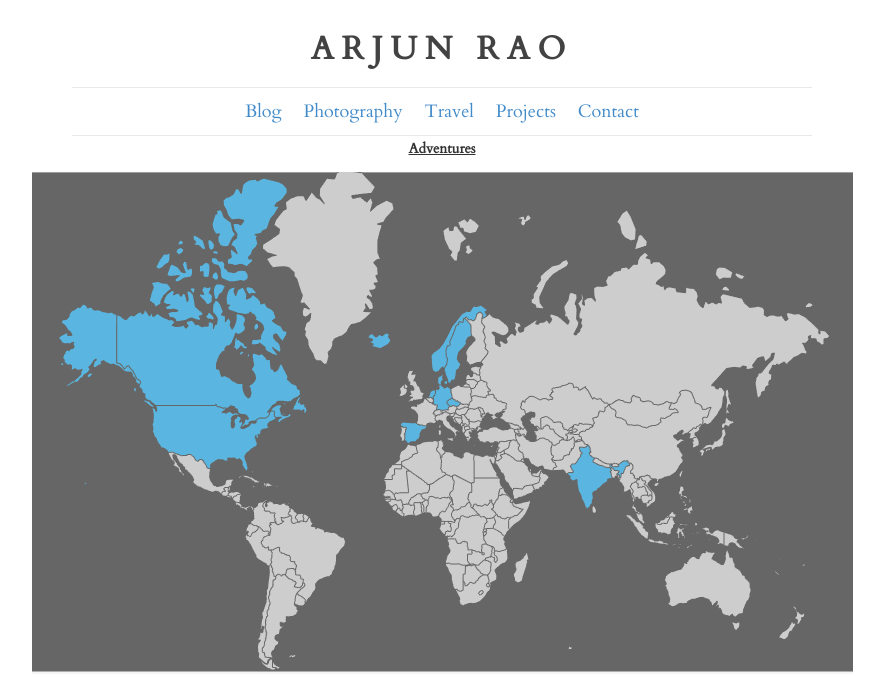
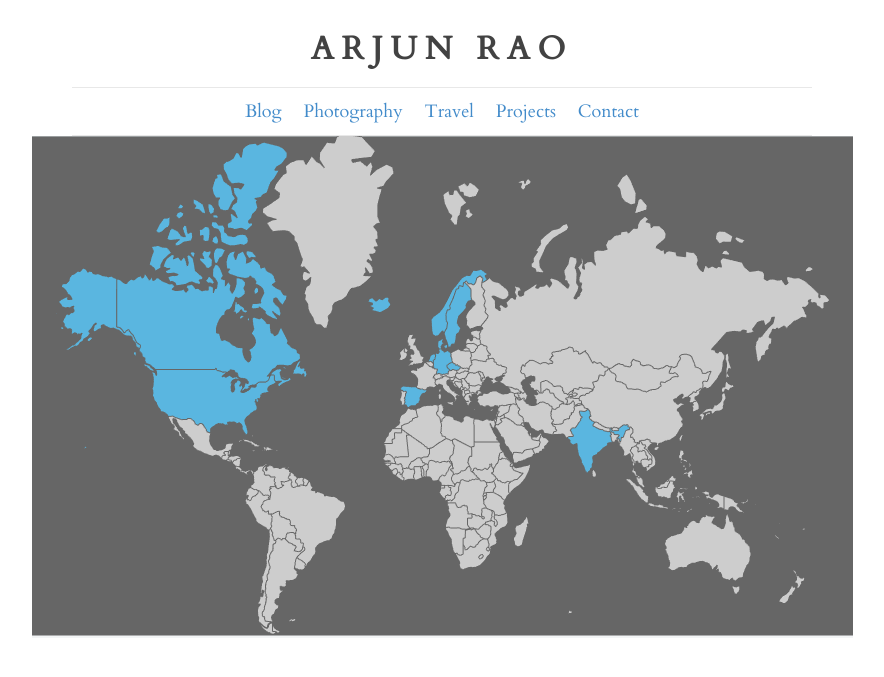
Before and after one commit to arjunrao87/arjunrao.co-v1, a Jekyll site: the page built from travel/index.html, in a window 1280 px wide. Shown: the top 677 px of the page, without its empty margins (198-1082 px from the left). Built offline with Jekyll 4.4.1, drawn with Linux system fonts in a browser that asks for light colours; some web fonts are replaced; grey boxes are pictures that could not be loaded.

Commit message:
Altering home page

```diff
--- a/_includes/travel.html
+++ b/_includes/travel.html
@@ -4,7 +4,6 @@
   	<div class="row">
 	  	<div class="box">
 		    <div class="col-lg-12 text-center">
-		    	<p><strong><u> Adventures </u></strong></p>
 		    	<div>
             <img src="/assets/img/world-map.png" alt="World map"/>
           </div>
```
Also changed, not shown: other parts of _includes/travel.html (+3 -1 lines).
